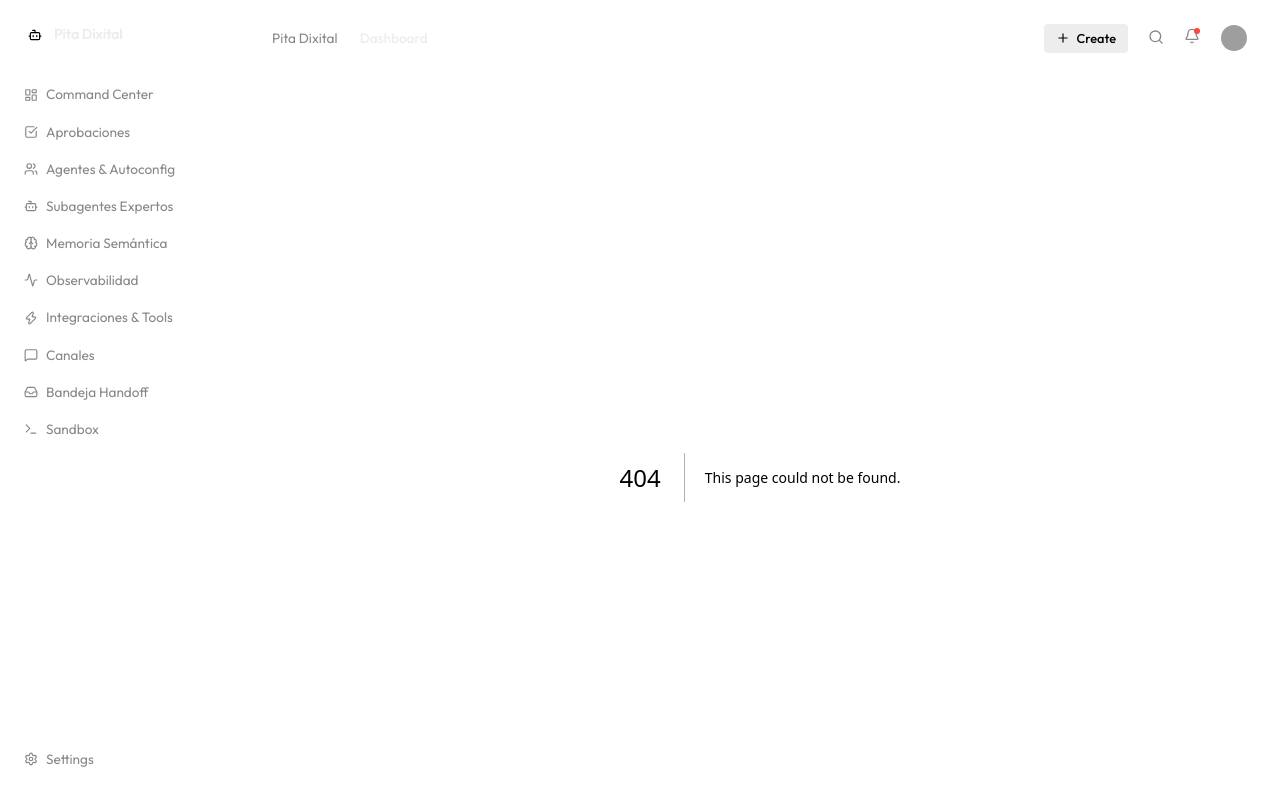
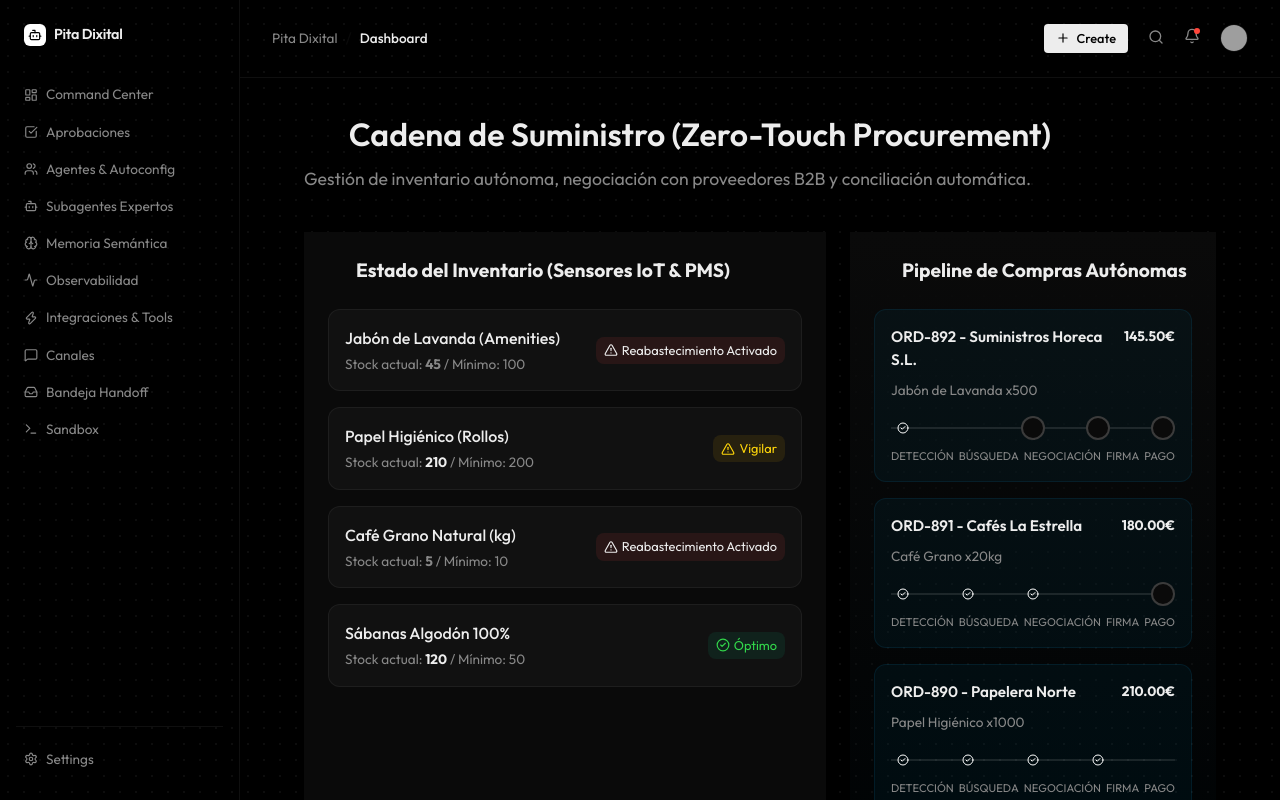
Before and after one commit to noelframil/Project-Pita-Dixital, a Next.js app in the folder apps/admin/: page /supply in a window 1280 px wide. Before the commit this address had no page. Built offline with nearby package versions, Linux system fonts and the light colour scheme; grey boxes are pictures that could not be loaded.

Commit message:
feat(agi): Add Supply Chain Lobe (Zero-Touch Procurement)

```diff
--- /dev/null
+++ b/apps/admin/src/app/supply/page.tsx
@@ -0,0 +1,113 @@
+"use client";
+
+import { motion } from 'framer-motion';
+import { PackageOpen, ShoppingCart, Truck, AlertTriangle, CheckCircle2, Factory } from 'lucide-react';
+import { Card } from '../../components/ui/Card';
+import styles from "../page.module.css";
+
+const INVENTORY_DATA = [
+  { id: 1, item: 'Jabón de Lavanda (Amenities)', stock: 45, min: 100, status: 'crítico', autoOrder: true },
+  { id: 2, item: 'Papel Higiénico (Rollos)', stock: 210, min: 200, status: 'aviso', autoOrder: true },
+  { id: 3, item: 'Café Grano Natural (kg)', stock: 5, min: 10, status: 'crítico', autoOrder: true },
+  { id: 4, item: 'Sábanas Algodón 100%', stock: 120, min: 50, status: 'ok', autoOrder: false },
+];
+
+const ORDERS_DATA = [
+  { id: 'ORD-892', vendor: 'Suministros Horeca S.L.', item: 'Jabón de Lavanda x500', total: '145.50€', status: 'Negociando', step: 2 },
+  { id: 'ORD-891', vendor: 'Cafés La Estrella', item: 'Café Grano x20kg', total: '180.00€', status: 'Aprobado Legal', step: 4 },
+  { id: 'ORD-890', vendor: 'Papelera Norte', item: 'Papel Higiénico x1000', total: '210.00€', status: 'Pagado', step: 5 },
+];
+
+export default function SupplyChainPage() {
+  return (
+    <div className={styles.dashboardGrid} style={{ display: 'grid', gridTemplateColumns: 'repeat(12, 1fr)', gap: '1.5rem', padding: '2rem' }}>
+      <motion.div
+        initial={{ opacity: 0, y: -20 }}
+        animate={{ opacity: 1, y: 0 }}
+        style={{ gridColumn: 'span 12', marginBottom: '1rem' }}
+      >
+        <h2 style={{ fontSize: '2rem', fontWeight: 600, margin: 0, display: 'flex', alignItems: 'center', gap: '0.8rem' }}>
+          <PackageOpen size={32} color="var(--info)" />
+          Cadena de Suministro (Zero-Touch Procurement)
+        </h2>
+        <p style={{ color: 'var(--text-muted)', fontSize: '1.1rem', marginTop: '0.5rem' }}>
+          Gestión de inventario autónoma, negociación con proveedores B2B y conciliación automática.
+        </p>
+      </motion.div>
+
+      {/* Inventory Panel */}
+      <motion.div style={{ gridColumn: 'span 7' }} initial={{ opacity: 0 }} animate={{ opacity: 1 }} transition={{ delay: 0.1 }}>
+        <Card style={{ padding: '1.5rem', height: '100%', background: 'var(--surface-card)' }}>
+          <h3 style={{ fontSize: '1.2rem', margin: '0 0 1.5rem 0', display: 'flex', alignItems: 'center', gap: '0.5rem' }}>
+            <Factory size={20} color="var(--info)" />
+            Estado del Inventario (Sensores IoT & PMS)
+          </h3>
+
+          <div style={{ display: 'flex', flexDirection: 'column', gap: '1rem' }}>
+            {INVENTORY_DATA.map((item) => (
+              <div key={item.id} style={{ display: 'flex', justifyContent: 'space-between', alignItems: 'center', padding: '1rem', background: 'rgba(255,255,255,0.03)', borderRadius: '12px', border: '1px solid rgba(255,255,255,0.05)' }}>
+                <div>
+                  <h4 style={{ margin: 0, fontSize: '1rem', fontWeight: 500, color: 'var(--foreground)' }}>{item.item}</h4>
+                  <div style={{ fontSize: '0.85rem', color: 'var(--text-muted)', marginTop: '4px' }}>
+                    Stock actual: <strong style={{ color: item.status === 'crítico' ? 'var(--danger)' : 'var(--foreground)' }}>{item.stock}</strong> / Mínimo: {item.min}
+                  </div>
+                </div>
+                <div style={{ display: 'flex', alignItems: 'center', gap: '1rem' }}>
+                  {item.status === 'crítico' && <span style={{ color: 'var(--danger)', display: 'flex', alignItems: 'center', gap: '4px', fontSize: '0.8rem', background: 'rgba(239, 68, 68, 0.1)', padding: '4px 8px', borderRadius: '8px' }}><AlertTriangle size={14} /> Reabastecimiento Activado</span>}
+                  {item.status === 'aviso' && <span style={{ color: 'var(--warning)', display: 'flex', alignItems: 'center', gap: '4px', fontSize: '0.8rem', background: 'rgba(234, 179, 8, 0.1)', padding: '4px 8px', borderRadius: '8px' }}><AlertTriangle size={14} /> Vigilar</span>}
+                  {item.status === 'ok' && <span style={{ color: 'var(--success)', display: 'flex', alignItems: 'center', gap: '4px', fontSize: '0.8rem', background: 'rgba(16, 185, 129, 0.1)', padding: '4px 8px', borderRadius: '8px' }}><CheckCircle2 size={14} /> Óptimo</span>}
+                </div>
+              </div>
+            ))}
+          </div>
+        </Card>
+      </motion.div>
+
+      {/* Active Orders Panel */}
+      <motion.div style={{ gridColumn: 'span 5' }} initial={{ opacity: 0 }} animate={{ opacity: 1 }} transition={{ delay: 0.2 }}>
+        <Card style={{ padding: '1.5rem', height: '100%', background: 'linear-gradient(180deg, var(--surface-card), rgba(14, 165, 233, 0.02))' }}>
+          <h3 style={{ fontSize: '1.2rem', margin: '0 0 1.5rem 0', display: 'flex', alignItems: 'center', gap: '0.5rem' }}>
+            <ShoppingCart size={20} color="var(--info)" />
+            Pipeline de Compras Autónomas
+          </h3>
+
+          <div style={{ display: 'flex', flexDirection: 'column', gap: '1rem' }}>
+            {ORDERS_DATA.map((order) => (
+              <div key={order.id} style={{ padding: '1rem', background: 'rgba(14, 165, 233, 0.05)', borderRadius: '12px', border: '1px solid rgba(14, 165, 233, 0.1)' }}>
+                <div style={{ display: 'flex', justifyContent: 'space-between', alignItems: 'flex-start', marginBottom: '0.5rem' }}>
+                  <h4 style={{ margin: 0, fontSize: '0.95rem', fontWeight: 600, color: 'var(--info)' }}>{order.id} - {order.vendor}</h4>
+                  <span style={{ fontSize: '0.85rem', fontWeight: 700 }}>{order.total}</span>
+                </div>
+                <p style={{ margin: '0 0 1rem 0', fontSize: '0.85rem', color: 'var(--text-muted)' }}>{order.item}</p>
+
+                {/* Progress Steps */}
+                <div style={{ display: 'flex', justifyContent: 'space-between', alignItems: 'center', position: 'relative' }}>
+                  <div style={{ position: 'absolute', top: '50%', left: '0', right: '0', height: '2px', background: 'rgba(255,255,255,0.1)', zIndex: 0, transform: 'translateY(-50%)' }} />
+                  <div style={{ position: 'absolute', top: '50%', left: '0', width: `${(order.step / 5) * 100}%`, height: '2px', background: 'var(--info)', zIndex: 0, transform: 'translateY(-50%)', transition: 'width 0.5s ease' }} />
+
+                  {[1, 2, 3, 4, 5].map((step) => (
+                    <div key={step} style={{
+                      width: '24px', height: '24px', borderRadius: '50%',
+                      background: step <= order.step ? 'var(--info)' : 'var(--surface-dark)',
+                      border: `2px solid ${step <= order.step ? 'var(--info)' : 'rgba(255,255,255,0.2)'}`,
+                      zIndex: 1, display: 'flex', alignItems: 'center', justifyContent: 'center'
+                    }}>
+                      {step < order.step && <CheckCircle2 size={12} color="#fff" />}
+                    </div>
+                  ))}
+                </div>
+                <div style={{ display: 'flex', justifyContent: 'space-between', marginTop: '0.5rem', fontSize: '0.7rem', color: 'var(--text-muted)', textTransform: 'uppercase' }}>
+                  <span>Detección</span>
+                  <span>Búsqueda</span>
+                  <span>Negociación</span>
+                  <span>Firma</span>
+                  <span>Pago</span>
+                </div>
+              </div>
+            ))}
+          </div>
+        </Card>
+      </motion.div>
+    </div>
+  );
+}
```
Also changed, not shown: apps/admin/src/app/page.tsx (+30 -1 lines), 2 other files (tests, documents, lock files or other folders).
